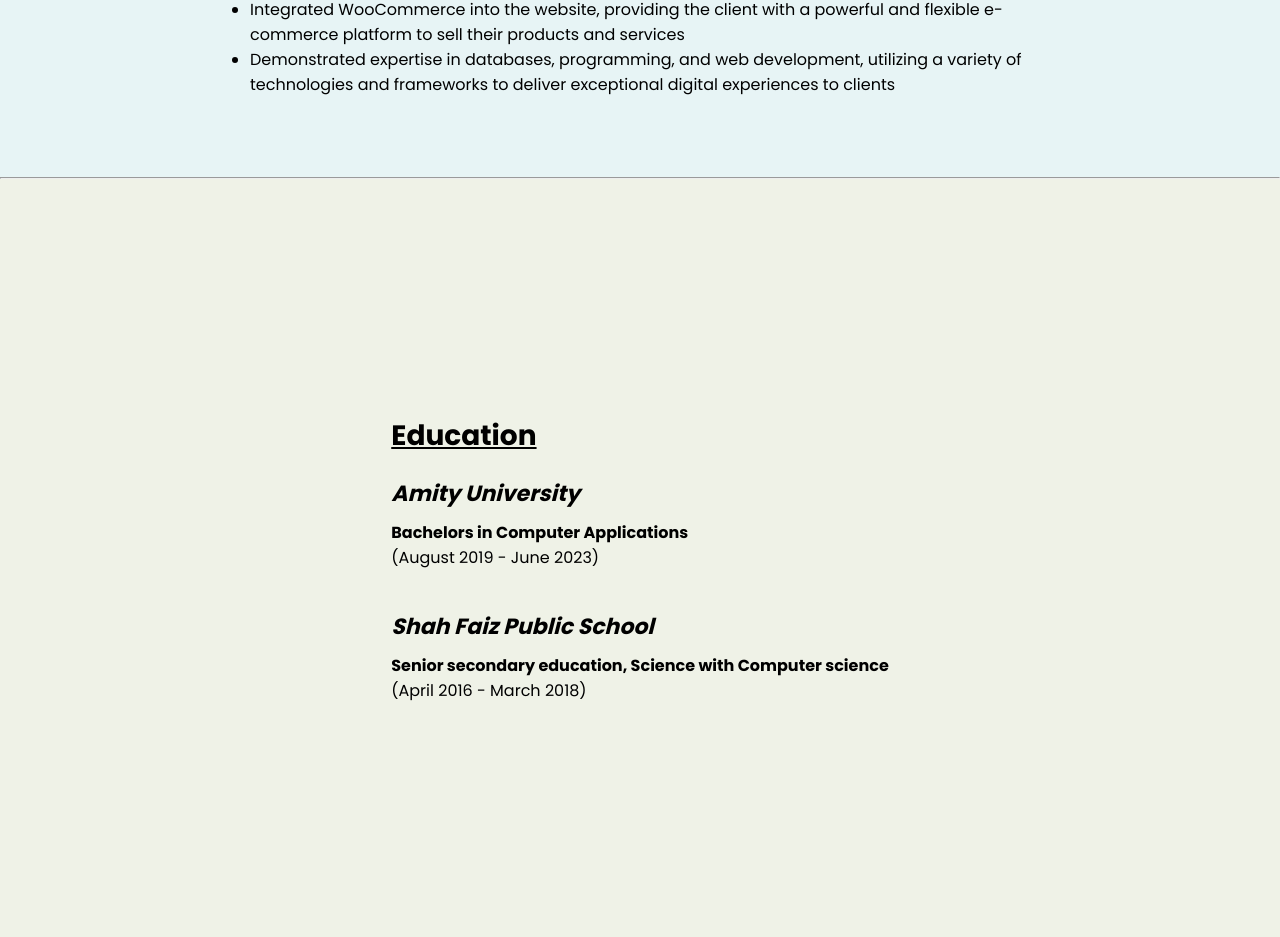
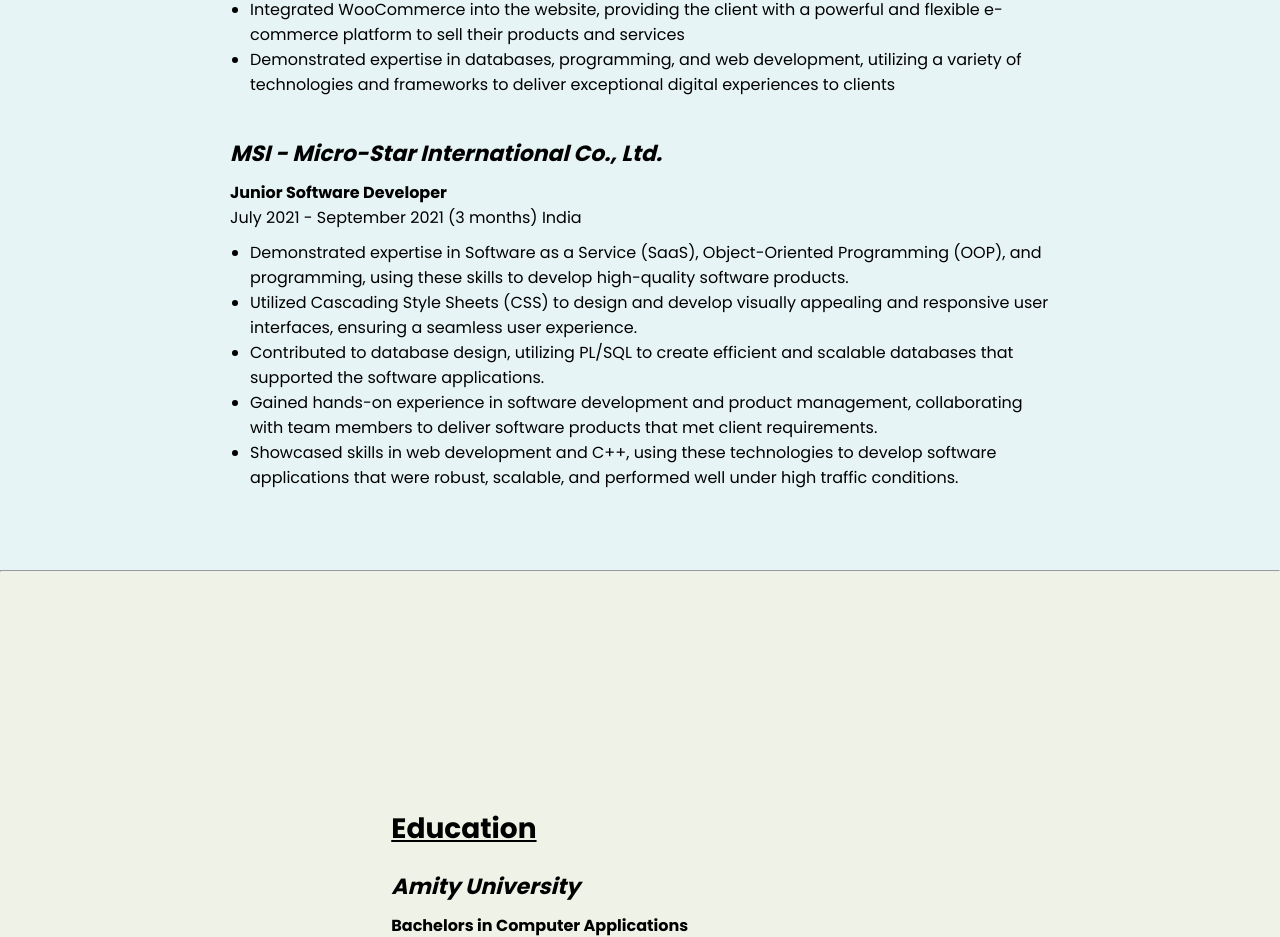
Before and after one commit to AmanxUpadhyay/timePass-Portfolio, a plain HTML site: page index.html in a window 1280 px wide. Shown: the part 4560-5497 px from the top of the page. Drawn offline with Linux system fonts and the light colour scheme.

Commit message:
updated with more details.

```diff
--- a/index.html
+++ b/index.html
@@ -341,6 +341,34 @@
             </li>
           </ul>
         </div>
+        <div class="experience-item">
+          <h3>MSI - Micro-Star International Co., Ltd.</h3>
+          <h4>Junior Software Developer</h4>
+          <p>July 2021 - September 2021 (3 months) India</p>
+          <ul>
+            <li>
+              Demonstrated expertise in Software as a Service (SaaS), Object-Oriented Programming (OOP), and programming, using
+              these skills to develop high-quality software products.
+            </li>
+            <li>
+              Utilized Cascading Style Sheets (CSS) to design and develop visually appealing and responsive user interfaces,
+              ensuring a seamless user experience.
+            </li>
+            <li>
+              Contributed to database design, utilizing PL/SQL to create efficient and scalable databases that supported the
+              software applications.
+            </li>
+            <li>
+              Gained hands-on experience in software development and product management, collaborating with team members to
+              deliver software products that met client requirements.
+            </li>
+            <li>
+              Showcased skills in web development and C++, using these technologies to develop software applications that were
+              robust, scalable, and performed well under high traffic conditions.
+            </li>
+          </ul>
+        </div>
+
       </div>
     </section>
 
```
